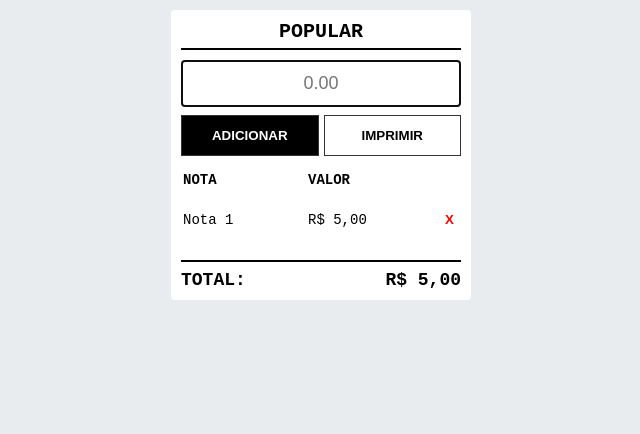
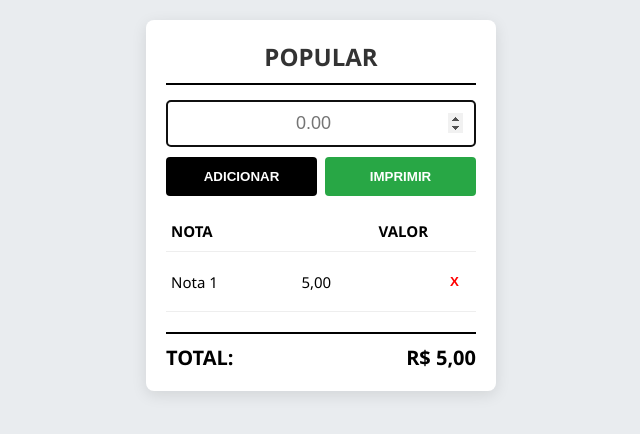
Before and after one commit to LandingBuilder/Calcular, a plain HTML site: page index.html in a window 1280 px wide. Both pictures are taken after typing "5" into the empty fields and a click on the button "ADICIONAR". Shown: the whole page, without its empty margins (319-959 px from the left). Drawn offline with Linux system fonts and the light colour scheme.

Commit message:
Refactor HTML and CSS for improved styling

```diff
--- a/index.html
+++ b/index.html
@@ -5,25 +5,98 @@
     <meta name="viewport" content="width=device-width, initial-scale=1.0">
     <title>Popular - PDV</title>
     <style>
+        /* --- ESTILO DO SITE (VOLTANDO AO ORIGINAL FEITO PARA TELA) --- */
         * { box-sizing: border-box; margin: 0; padding: 0; }
-        body { font-family: 'Courier New', Courier, monospace; background-color: #e9ecef; padding: 10px; display: flex; flex-direction: column; align-items: center; }
-        .container { background: white; padding: 10px; width: 100%; max-width: 300px; border-radius: 4px; }
-        .header-print { text-align: center; border-bottom: 2px solid #000; margin-bottom: 10px; padding-bottom: 5px; }
-        .header-print h1 { margin: 0; font-size: 20px; text-transform: uppercase; }
-        input::-webkit-outer-spin-button, input::-webkit-inner-spin-button { -webkit-appearance: none; }
-        input[type=number] { width: 100%; padding: 12px; margin-bottom: 8px; border: 1px solid #333; font-size: 18px; text-align: center; }
-        .btn-group { display: flex; gap: 5px; margin-bottom: 10px; width: 100%; }
-        button { flex: 1; padding: 12px; border: 1px solid #333; cursor: pointer; font-weight: bold; background: #fff; }
+        body {
+            font-family: 'Segoe UI', Tahoma, Geneva, Verdana, sans-serif;
+            background-color: #e9ecef;
+            padding: 20px;
+            display: flex;
+            flex-direction: column;
+            align-items: center;
+        }
+        .container {
+            background: white;
+            padding: 20px;
+            width: 100%;
+            max-width: 350px;
+            border-radius: 8px;
+            box-shadow: 0 4px 15px rgba(0,0,0,0.1);
+        }
+        .header-print { text-align: center; border-bottom: 2px solid #000; margin-bottom: 15px; padding-bottom: 10px; }
+        .header-print h1 { margin: 0; font-size: 24px; text-transform: uppercase; color: #333; }
+
+        input[type=number] {
+            width: 100%;
+            padding: 12px;
+            margin-bottom: 10px;
+            border: 1px solid #ddd;
+            border-radius: 4px;
+            font-size: 18px;
+            text-align: center;
+        }
+        .btn-group { display: flex; gap: 8px; margin-bottom: 15px; width: 100%; }
+        button {
+            flex: 1;
+            padding: 12px;
+            border: none;
+            border-radius: 4px;
+            cursor: pointer;
+            font-weight: bold;
+            transition: opacity 0.2s;
+        }
         #addBtn { background: #000; color: #fff; }
-        table { width: 100%; border-collapse: collapse; table-layout: fixed; }
-        th, td { text-align: left; padding: 6px 2px; font-size: 14px; }
-        .total-container { margin-top: 15px; padding-top: 8px; border-top: 2px solid #000; display: flex; justify-content: space-between; font-size: 18px; font-weight: bold; }
+        #printBtn { background: #28a745; color: #fff; }
 
+        table { width: 100%; border-collapse: collapse; margin-top: 10px; }
+        th, td { text-align: left; padding: 10px 5px; border-bottom: 1px solid #eee; font-size: 15px; }
+        .total-container {
+            margin-top: 20px;
+            padding-top: 10px;
+            border-top: 2px solid #000;
+            display: flex;
+            justify-content: space-between;
+            font-size: 20px;
+            font-weight: bold;
+        }
+
+        /* --- CONFIGURAÇÃO EXCLUSIVA PARA IMPRESSÃO (ESTILO NOTA DA DIREITA) --- */
         @media print {
-            @page { margin: 0; }
-            body { background: white; padding: 0; margin: 0; }
-            .container { max-width: 72mm; padding: 2mm; margin: 0 auto; }
-            #valorInput, .btn-group, .btn-delete, th:nth-child(3), td:nth-child(3) { display: none !important; }
+            @page { margin: 0; size: auto; }
+
+            /* Reset do corpo para a impressora */
+            body { background: white !important; padding: 0 !important; margin: 0 !important; }
+            .container {
+                max-width: 100% !important;
+                width: 100% !important;
+                box-shadow: none !important;
+                padding: 5mm !important;
+            }
+
+            /* Forçar a fonte da nota da direita */
+            th, td, .total-container, h1 {
+                font-family: 'Lucida Console', 'Monaco', monospace !important;
+                color: #000 !important;
+                font-weight: 900 !important; /* Nota da direita é bem escura */
+                letter-spacing: -0.5px !important;
+            }
+
+            th, td {
+                font-size: 9pt !important;
+                padding: 1px 0 !important;
+                line-height: 0.8 !important; /* Espaço mínimo entre linhas */
+                border-bottom: none !important;
+            }
+
+            .header-print h1 { font-size: 14pt !important; border-bottom: 1px solid #000 !important; }
+            .total-container { font-size: 12pt !important; border-top: 1px solid #000 !important; margin-top: 5mm !important; }
+
+            /* Esconder elementos de interface */
+            #valorInput, .btn-group, .btn-delete, th:nth-child(3), td:nth-child(3) {
+                display: none !important;
+            }
+
+            .col-valor { text-align: right !important; }
         }
     </style>
 </head>
@@ -34,7 +107,7 @@
         <h1>Popular</h1>
     </div>
 
-    <input type="number" id="valorInput" placeholder="0.00" autofocus>
+    <input type="number" id="valorInput" placeholder="0.00" autofocus step="0.01">
 
     <div class="btn-group">
         <button id="addBtn" onclick="adicionarValor()">ADICIONAR</button>
@@ -45,7 +118,7 @@
         <thead>
             <tr>
                 <th>NOTA</th>
-                <th>VALOR</th>
+                <th style="text-align: right;">VALOR</th>
                 <th style="width: 30px;"></th>
             </tr>
         </thead>
@@ -73,10 +146,9 @@
         const tbody = document.querySelector('#tabelaValores tbody');
         const novaLinha = tbody.insertRow();
 
-        // Criamos as células com classes para facilitar a atualização
         novaLinha.innerHTML = `
             <td class="col-nome"></td>
-            <td>${valor.toLocaleString('pt-BR', { style: 'currency', currency: 'BRL' })}</td>
+            <td class="col-valor">${valor.toLocaleString('pt-BR', { minimumFractionDigits: 2, maximumFractionDigits: 2 })}</td>
             <td style="text-align:right">
                 <button class="btn-delete" style="color:red; border:none; background:none; font-weight:bold; cursor:pointer;"
                 onclick="removerItem(this, ${valor})">X</button>
@@ -92,12 +164,10 @@
         btn.closest('tr').remove();
         total -= valor;
         if (total < 0) total = 0;
-
-        atualizarNumeracao(); // Recontagem após remover
+        atualizarNumeracao();
         atualizarInterface();
     }
 
-    // NOVA FUNÇÃO: Percorre a tabela e renomeia as notas de 1 até o fim
     function atualizarNumeracao() {
         const linhas = document.querySelectorAll('#tabelaValores tbody tr');
         linhas.forEach((linha, index) => {
@@ -107,7 +177,7 @@
     }
 
     function atualizarInterface(inputFocus = null) {
-        document.getElementById('somaTotal').innerText = total.toLocaleString('pt-BR', { style: 'currency', currency: 'BRL' });
+        document.getElementById('somaTotal').innerText = `R$ ${total.toLocaleString('pt-BR', { minimumFractionDigits: 2, maximumFractionDigits: 2 })}`;
         if (inputFocus) {
             inputFocus.value = '';
             inputFocus.focus();
```
